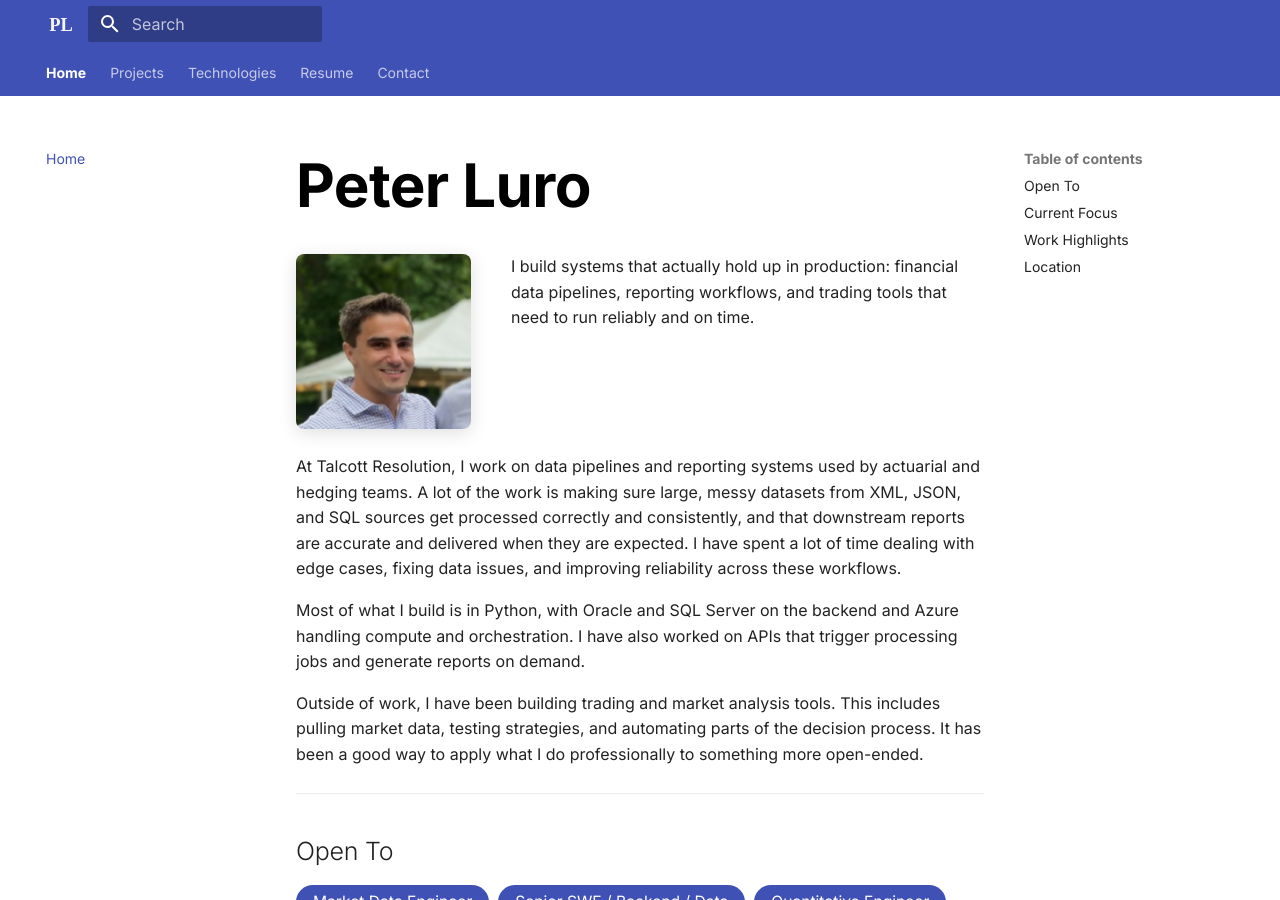
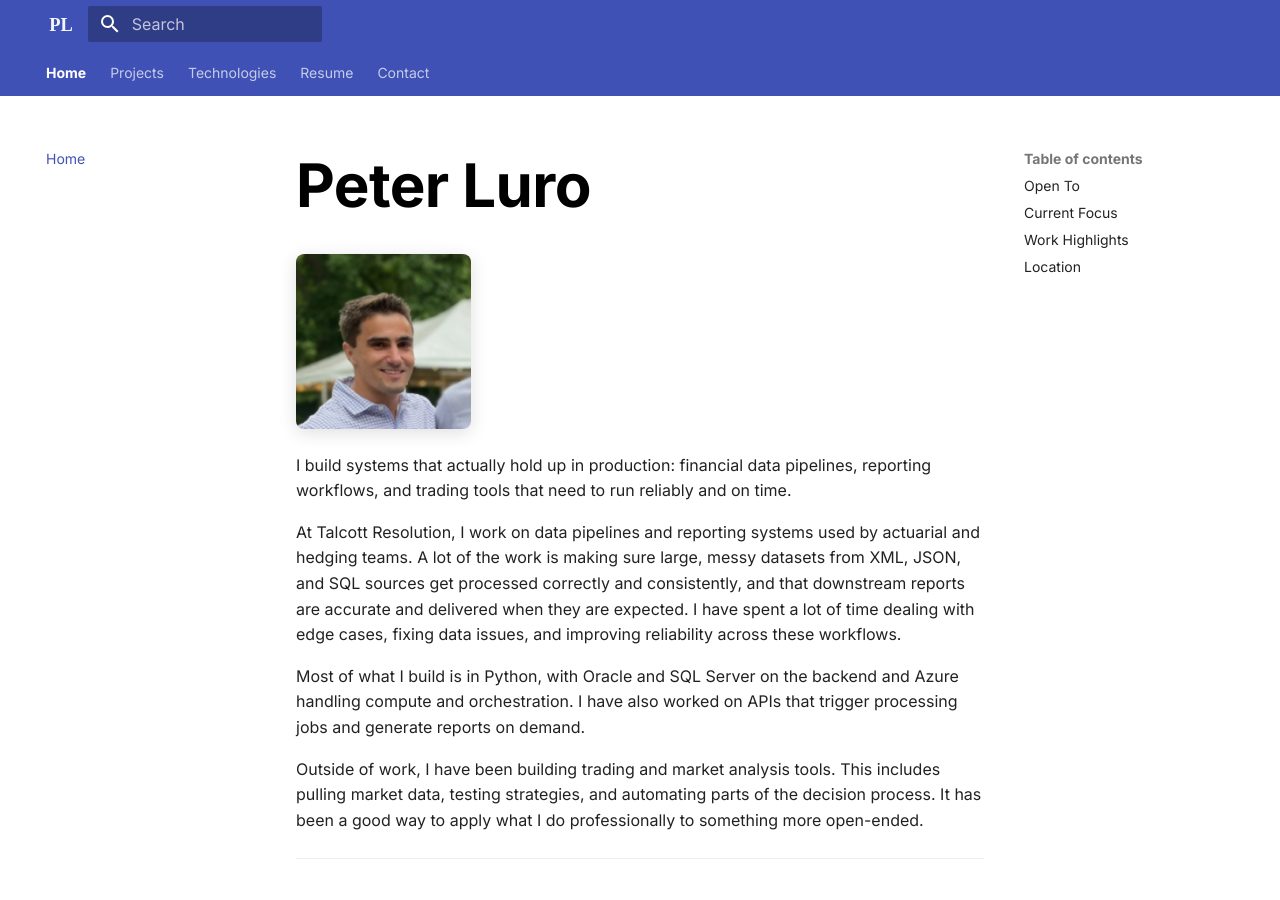
Before and after one commit to paluro567/personal-website, an MkDocs documentation site: the page built from docs/index.md, in a window 1280 px wide and 900 px high. Built offline with MkDocs 1.6.1 and Material for MkDocs 9.7.7, drawn with Linux system fonts in a browser that asks for light colours.

Commit message:
homepage layout

```diff
--- a/docs/index.md
+++ b/docs/index.md
@@ -2,27 +2,22 @@
   <h1 class="hero-name">Peter Luro</h1>
 </div>
 
-<div class="profile-section">
+<div class="intro-section">
   <img src="img/profile.jpeg" alt="Peter Luro" class="profile-photo">
-  <div class="profile-intro">
+  <div class="intro-content">
     <p>
       I build systems that actually hold up in production: financial data pipelines, reporting workflows, and trading tools that need to run reliably and on time.
     </p>
+    <p>
+      At Talcott Resolution, I work on data pipelines and reporting systems used by actuarial and hedging teams. A lot of the work is making sure large, messy datasets from XML, JSON, and SQL sources get processed correctly and consistently, and that downstream reports are accurate and delivered when they are expected. I have spent a lot of time dealing with edge cases, fixing data issues, and improving reliability across these workflows.
+    </p>
+    <p>
+      Most of what I build is in Python, with Oracle and SQL Server on the backend and Azure handling compute and orchestration. I have also worked on APIs that trigger processing jobs and generate reports on demand.
+    </p>
+    <p>
+      Outside of work, I have been building trading and market analysis tools. This includes pulling market data, testing strategies, and automating parts of the decision process. It has been a good way to apply what I do professionally to something more open-ended.
+    </p>
   </div>
-</div>
-
-<div class="profile-body">
-  <p>
-    At Talcott Resolution, I work on data pipelines and reporting systems used by actuarial and hedging teams. A lot of the work is making sure large, messy datasets from XML, JSON, and SQL sources get processed correctly and consistently, and that downstream reports are accurate and delivered when they are expected. I have spent a lot of time dealing with edge cases, fixing data issues, and improving reliability across these workflows.
-  </p>
-
-  <p>
-    Most of what I build is in Python, with Oracle and SQL Server on the backend and Azure handling compute and orchestration. I have also worked on APIs that trigger processing jobs and generate reports on demand.
-  </p>
-
-  <p>
-    Outside of work, I have been building trading and market analysis tools. This includes pulling market data, testing strategies, and automating parts of the decision process. It has been a good way to apply what I do professionally to something more open-ended.
-  </p>
 </div>
 
 ---
```
Also changed, not shown: site/index.html, site/search/search_index.json, 2 other files.
